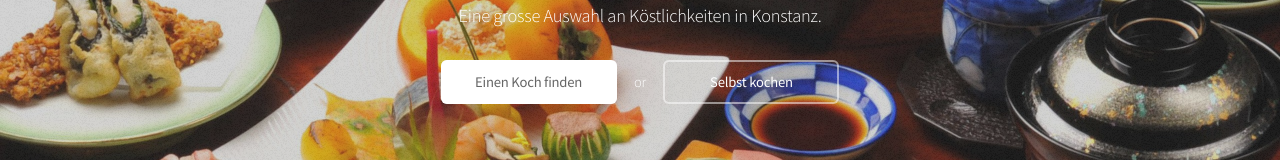
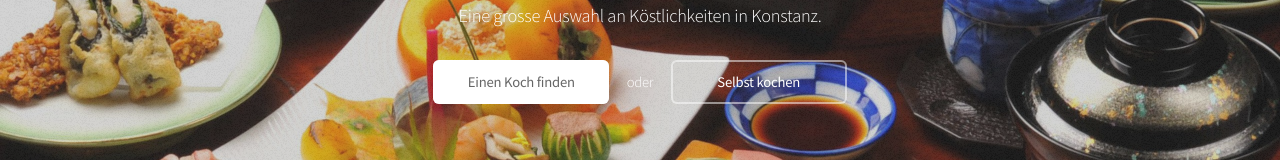
Before and after one commit to getyourcook/getyourcook.github.io, a plain HTML site: page web/index.html in a window 1280 px wide. Shown: the part 220-380 px from the top of the page. Drawn offline with nearby package versions, Linux system fonts and the light colour scheme.

Commit message:
changed text, removed typos

```diff
--- a/web/index.html
+++ b/web/index.html
@@ -73,7 +73,7 @@
         		<p>Eine grosse Auswahl an Köstlichkeiten in Konstanz.</p>
 				<ul class="actions">
 					<li><a id="foodie" class="button special" data-toggle="modal" data-target="#foodieSignupModal">Einen Koch finden</a></li>
-          <li>or</li>
+          <li>oder</li>
 					<li><a id="cook"  class="button" data-toggle="modal" data-target="#cookSignupModal">Selbst kochen</a></li>
 				</ul>
 			</section>
```
